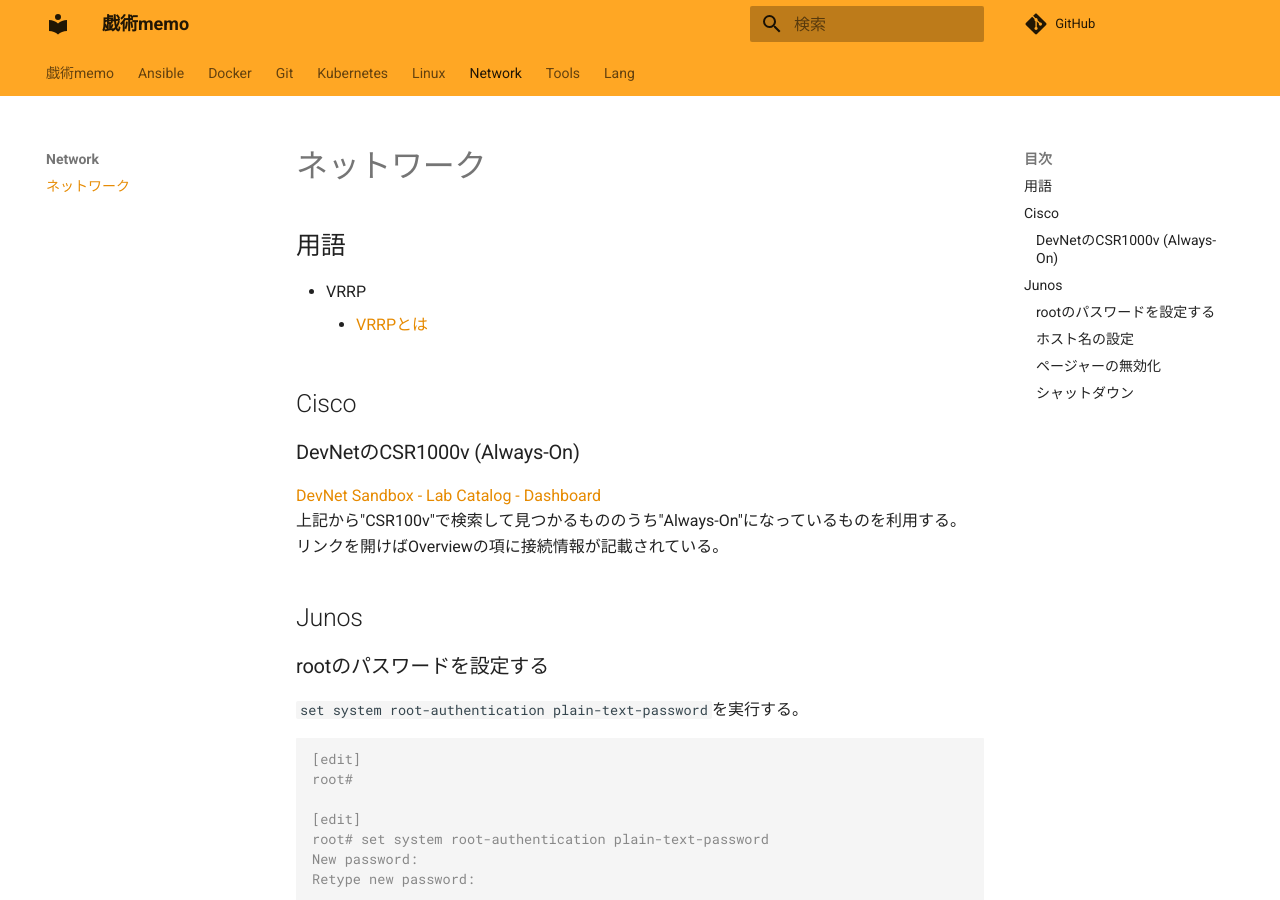
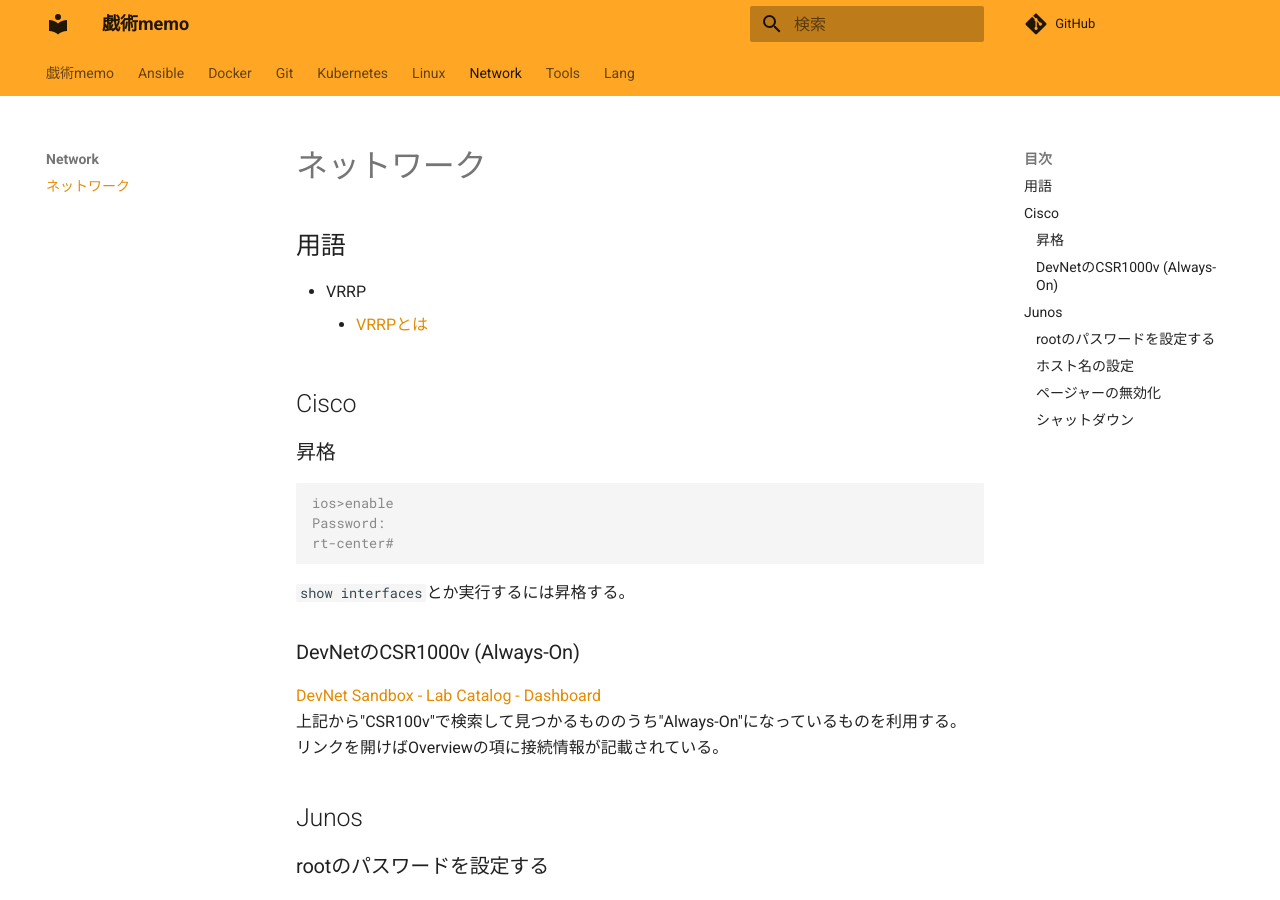
Before and after one commit to zaki-lknr/docs, an MkDocs documentation site: the page built from docs/Network/index.md, in a window 1280 px wide and 900 px high. Built offline with MkDocs 1.6.1 and Material for MkDocs 9.7.7, drawn with Linux system fonts in a browser that asks for light colours; comment, search, counter and statistics services are not loaded.

Commit message:
add: network: iosのenable

````diff
--- a/docs/Network/index.md
+++ b/docs/Network/index.md
@@ -6,6 +6,16 @@
     - [VRRPとは](https://www.infraexpert.com/study/fhrpz06.html)
 
 ## Cisco
+
+### 昇格
+
+```console
+ios>enable
+Password:
+rt-center#
+```
+
+`show interfaces`とか実行するには昇格する。
 
 ### DevNetのCSR1000v (Always-On)
 
````
